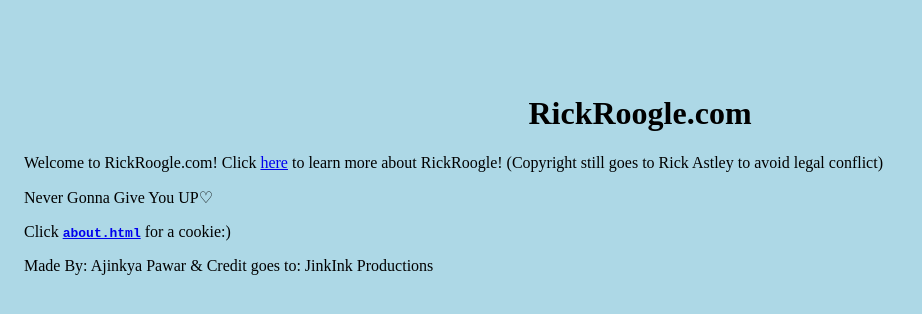
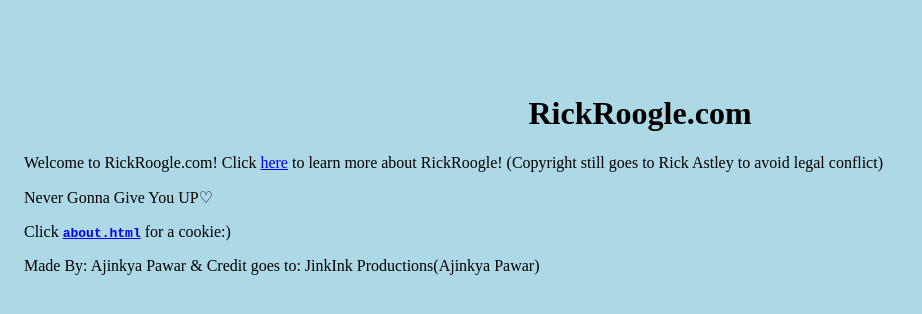
Before and after one commit to ajinkyaaarp1947atgmaildotcom/rickroogle.com, a plain HTML site: page index.html in a window 1280 px wide. Shown: the whole page, without its empty margins (0-922 px from the left). Drawn offline with Linux system fonts and the light colour scheme.

Commit message:
Update index.html

```diff
--- a/index.html
+++ b/index.html
@@ -32,7 +32,7 @@
 
       <p>
         Made By: Ajinkya Pawar &
-        Credit goes to: JinkInk Productions
+        Credit goes to: JinkInk Productions(Ajinkya Pawar)
 
 
     </div>
```
